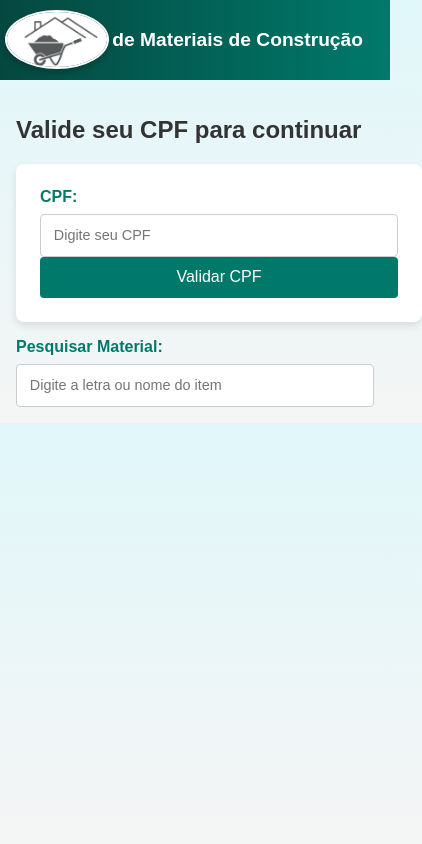
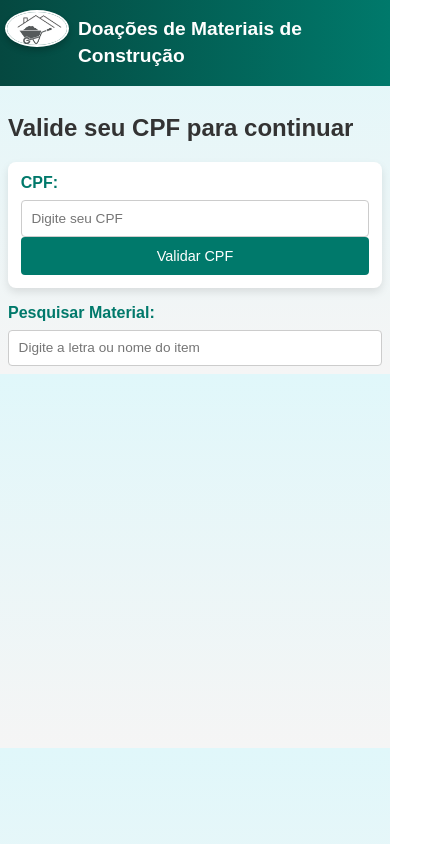
Before and after one commit to AleeGarcia/FWeb-23-2N, a website: page docs/receberdoar.html in a window 390 px wide. Shown: the whole page, 422 px wide, since content can reach past the window. Drawn offline with Linux system fonts and the light colour scheme.

Commit message:
mobile/tuaobra

```diff
--- a/docs/receberdoar.html
+++ b/docs/receberdoar.html
@@ -22,7 +22,7 @@
       }
 
       header img {
-        max-width: 80px;
+        max-width: 70px;
         position: absolute;
         top: 10px;
         left: 10px;
@@ -31,18 +31,22 @@
         box-shadow: 0px 4px 6px rgba(0, 0, 0, 0.2);
       }
 
+      header h1 {
+        font-size: 1.6rem;
+        margin: 0;
+      }
+
       main {
-        padding: 2rem;
+        padding: 1.5rem;
       }
 
       form {
         background-color: #fff;
-        padding: 1.5rem;
+        padding: 1rem;
         border-radius: 8px;
         box-shadow: 0 4px 8px rgba(0, 0, 0, 0.1);
-        width: 100%;
-        max-width: 500px;
-        margin: 0 auto;
+        max-width: 480px;
+        margin: 1rem auto;
       }
 
       .form-group {
@@ -59,7 +63,7 @@
       input,
       select {
         width: 100%;
-        padding: 0.8rem;
+        padding: 0.7rem;
         border: 1px solid #ccc;
         border-radius: 4px;
         font-size: 1rem;
@@ -119,7 +123,6 @@
         margin-top: 20px;
         border-radius: 8px;
         box-shadow: 0 4px 8px rgba(0, 0, 0, 0.2);
-        font-family: "Arial", sans-serif;
         color: #333;
       }
 
@@ -137,53 +140,62 @@
         line-height: 1.5;
       }
 
-      .nota-fiscal .detalhes-nota {
-        margin-top: 15px;
-        padding: 10px;
-        background-color: #e0f7fa;
-        border: 1px dashed #00796b;
-        border-radius: 4px;
-      }
-
-      .nota-fiscal .assinatura {
-        margin-top: 20px;
-        text-align: right;
-        font-style: italic;
-        color: #555;
-      }
-
-      /* Responsividade */
       @media (max-width: 768px) {
         main {
           padding: 1rem;
         }
 
         form {
-          max-width: 100%;
-        }
-
-        header {
-          padding: 1rem 0;
-        }
-      }
-
-      @media (max-width: 480px) {
-        header img {
-          max-width: 100px;
-          left: 5px;
+          max-width: 95%;
         }
 
         header h1 {
-          font-size: 1.2rem;
+          font-size: 1.4rem;
+        }
+
+        input,
+        select {
+          font-size: 0.9rem;
+          padding: 0.6rem;
         }
 
         button {
           font-size: 1rem;
           padding: 0.7rem;
         }
+      }
+
+      @media (max-width: 480px) {
+        header {
+          text-align: left;
+          padding: 1rem 0.5rem;
+        }
+
+        header img {
+          max-width: 60px;
+          left: 5px;
+        }
+
+        header h1 {
+          font-size: 1.2rem;
+          margin-left: 70px;
+          line-height: 1.4;
+        }
+
+        main {
+          padding: 0.5rem;
+        }
+
+        form {
+          padding: 0.8rem;
+        }
 
         input,
         select {
+          font-size: 0.85rem;
+        }
+
+        button {
           font-size: 0.9rem;
         }
       }
```
Also changed, not shown: docs/cadastro.html (+6 -2 lines).
